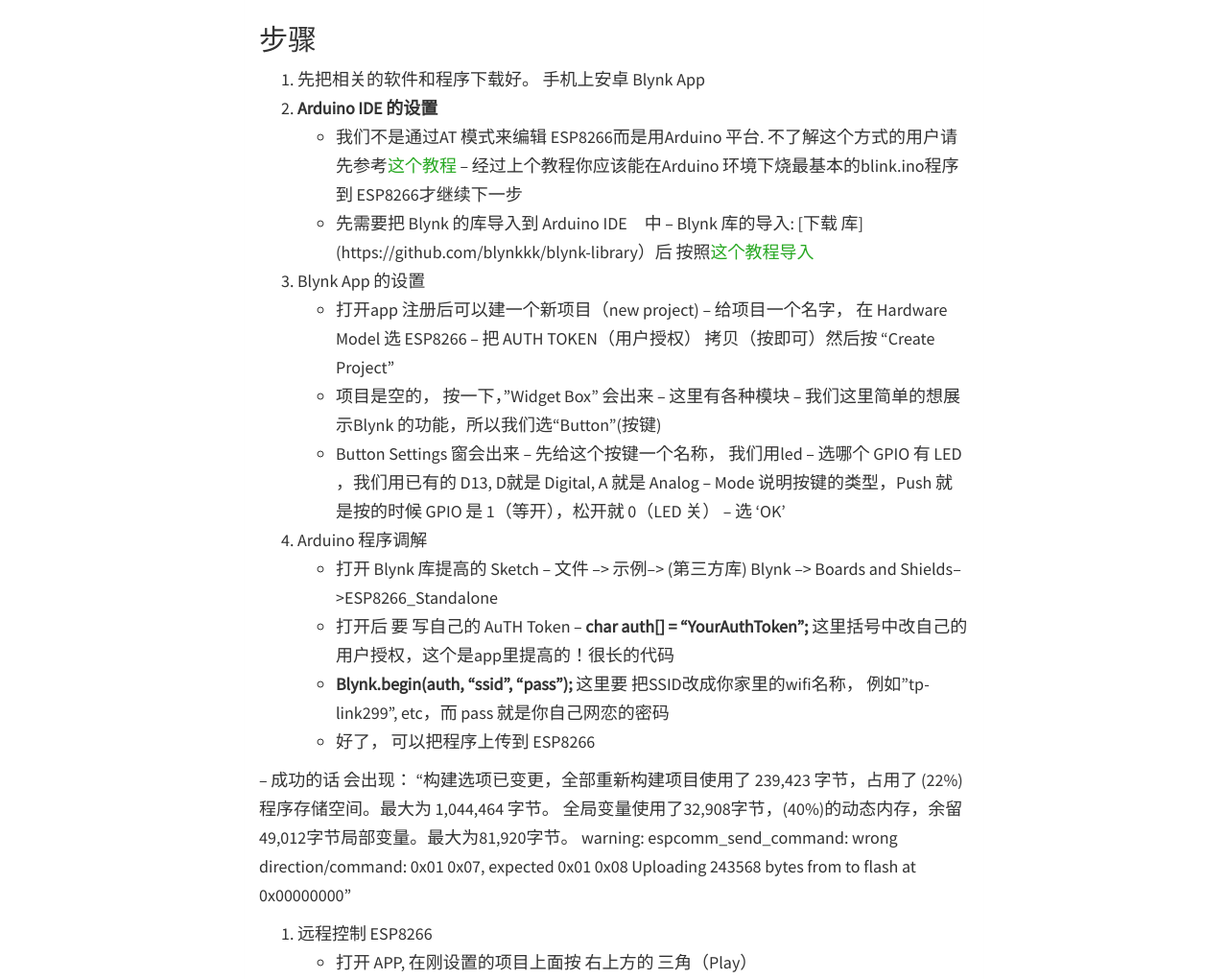
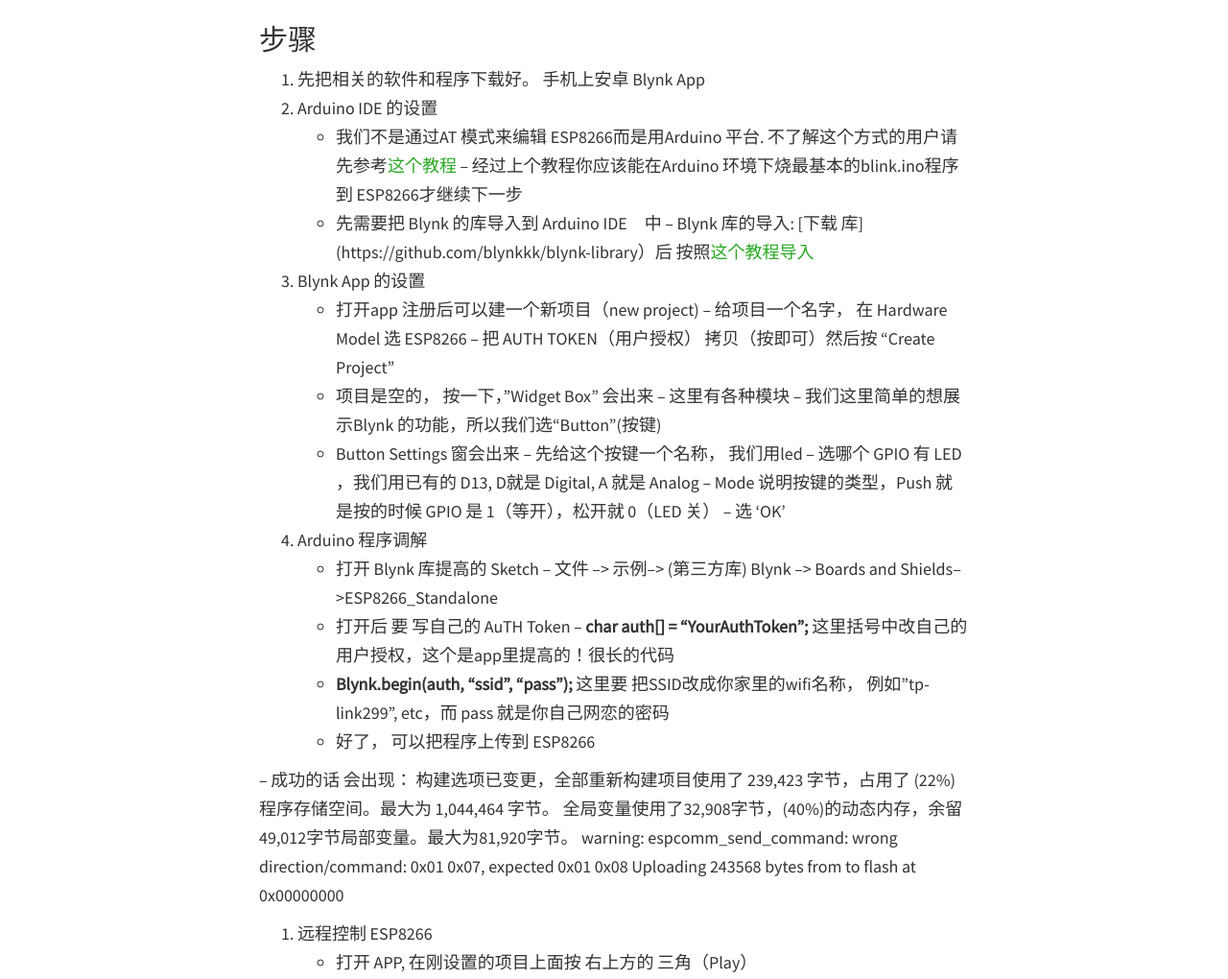
Before and after one commit to shwongsoohar/rahul-thakoor.github.io, a Jekyll site: the page built from _posts/2016-05-01-Blynk-ESP8266 教程.md, in a window 1280 px wide. Shown: the part 767-1787 px from the top of the page at 96% size. Built offline with Jekyll 4.4.1, drawn with Linux system fonts in a browser that asks for light colours; nearby versions of some CDN libraries; comment, search, counter and statistics services are not loaded.

Commit message:
removed bold

```diff
--- a/_posts/2016-05-01-Blynk-ESP8266 教程.md
+++ b/_posts/2016-05-01-Blynk-ESP8266 教程.md
@@ -26,7 +26,7 @@
 
 ## 步骤
 1. 先把相关的软件和程序下载好。 手机上安卓 Blynk App
-2. **Arduino IDE 的设置**
+2. Arduino IDE 的设置
 - 我们不是通过AT 模式来编辑 ESP8266而是用Arduino 平台. 不了解这个方式的用户请先参考[这个教程](http://www.geek-workshop.com/thread-26170-1-1.html)
 -- 经过上个教程你应该能在Arduino 环境下烧最基本的blink.ino程序到 ESP8266才继续下一步
 -  先需要把 Blynk 的库导入到 Arduino IDE　中
@@ -52,11 +52,10 @@
 - 好了， 可以把程序上传到 ESP8266
 
 -- 成功的话 会出现：
-“构建选项已变更，全部重新构建项目使用了 239,423 字节，占用了 (22%) 程序存储空间。最大为 1,044,464 字节。
+构建选项已变更，全部重新构建项目使用了 239,423 字节，占用了 (22%) 程序存储空间。最大为 1,044,464 字节。
 全局变量使用了32,908字节，(40%)的动态内存，余留49,012字节局部变量。最大为81,920字节。
 warning: espcomm_send_command: wrong direction/command: 0x01 0x07, expected 0x01 0x08
-Uploading 243568 bytes from to flash at 0x00000000”
-
+Uploading 243568 bytes from to flash at 0x00000000
 5. 远程控制 ESP8266
 - 打开 APP, 在刚设置的项目上面按 右上方的 三角（Play）
 - App 这样就连接到 ESP8266 而且通过Blynk的服务机来控制
```
